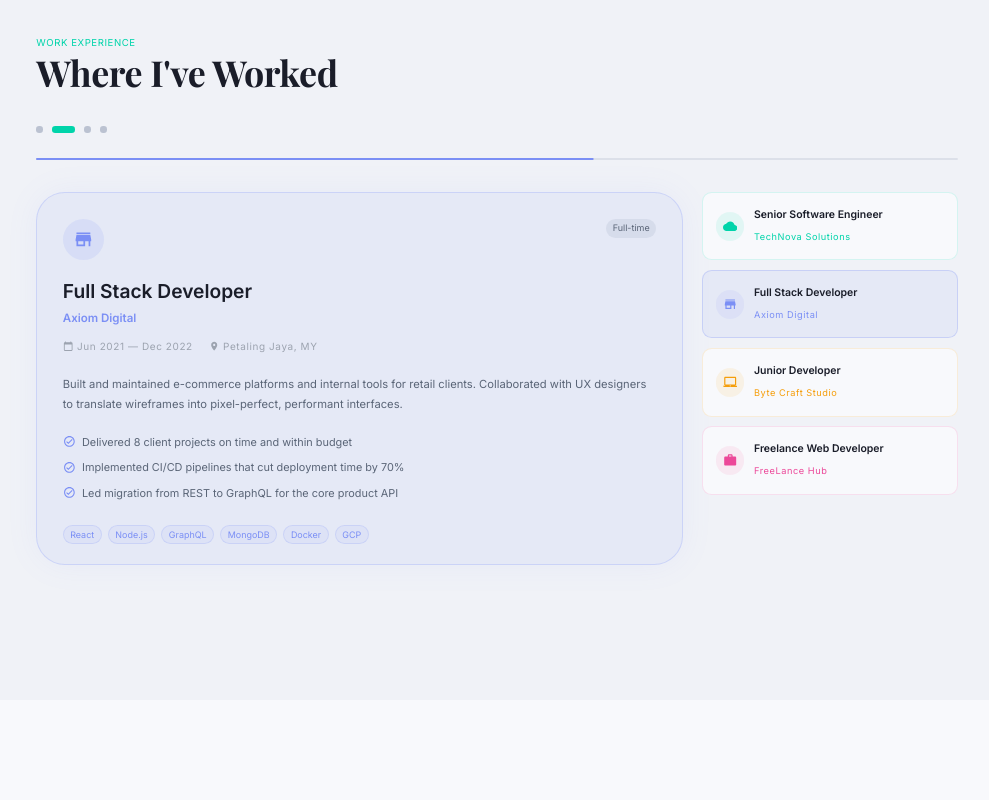
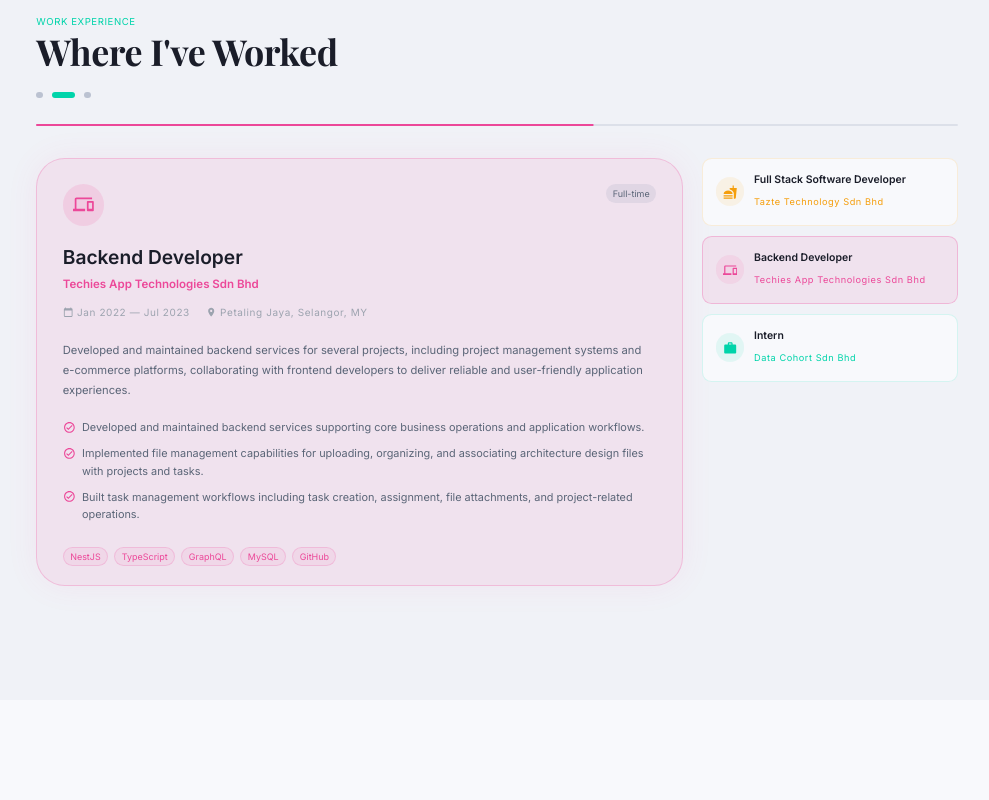
Before and after one commit to lianhong2210/Hong, a Next.js app: page / in a window 1280 px wide. Shown: the part 900-1700 px from the top of the page, without its empty margins (143-1132 px from the left). Built offline with nearby package versions, Linux system fonts and the light colour scheme.

Commit message:
Update working experience

```diff
--- a/src/components/Education/index.tsx
+++ b/src/components/Education/index.tsx
@@ -168,7 +168,7 @@ export default function Education() {
     <Box id="education" component="section" className={styles.section}>
       <Container maxWidth="lg">
         {/* Header */}
-        <Box sx={{ mb: 5 }}>
+        <Box sx={{ mb: 3 }}>
           <Typography className={styles.headerCaption} variant="caption">
             Education & Certifications
           </Typography>
--- a/src/components/Experience/index.tsx
+++ b/src/components/Experience/index.tsx
@@ -17,105 +17,15 @@ import {
 // ** Icons
 import CalendarTodayIcon from "@mui/icons-material/CalendarToday";
 import CheckCircleOutlinedIcon from "@mui/icons-material/CheckCircleOutlined";
-import CloudIcon from "@mui/icons-material/Cloud";
-import LaptopMacIcon from "@mui/icons-material/LaptopMac";
 import LocationOnIcon from "@mui/icons-material/LocationOn";
-import StoreIcon from "@mui/icons-material/Store";
-import WorkIcon from "@mui/icons-material/Work";
 
 // ** Styles
 import styles from "./index.module.scss";
 
+// ** constant
+import { experiences } from "../../constant/experience";
+
 const SLIDE_DURATION = 10000;
-
-interface Experience {
-  company: string;
-  role: string;
-  period: string;
-  location: string;
-  type: string;
-  description: string;
-  achievements: string[];
-  tech: string[];
-  color: string;
-  bgColor: string;
-  icon: React.ReactNode;
-}
-
-const experiences: Experience[] = [
-  {
-    company: "TechNova Solutions",
-    role: "Senior Software Engineer",
-    period: "Jan 2023 — Present",
-    location: "Kuala Lumpur, MY",
-    type: "Full-time",
-    description:
-      "Leading the development of a cloud-native SaaS platform serving over 50,000 users across Southeast Asia. Architecting microservices and driving front-end modernisation efforts.",
-    achievements: [
-      "Reduced API response times by 60% via caching strategy redesign",
-      "Mentored a team of 4 junior developers and ran bi-weekly code reviews",
-      "Shipped 3 major product features that increased user retention by 22%",
-    ],
-    tech: ["Next.js", "TypeScript", "Go", "PostgreSQL", "Redis", "AWS"],
-    color: "#00D4AA",
-    bgColor: "rgba(0,212,170,0.09)",
-    icon: <CloudIcon />,
-  },
-  {
-    company: "Axiom Digital",
-    role: "Full Stack Developer",
-    period: "Jun 2021 — Dec 2022",
-    location: "Petaling Jaya, MY",
-    type: "Full-time",
-    description:
-      "Built and maintained e-commerce platforms and internal tools for retail clients. Collaborated with UX designers to translate wireframes into pixel-perfect, performant interfaces.",
-    achievements: [
-      "Delivered 8 client projects on time and within budget",
-      "Implemented CI/CD pipelines that cut deployment time by 70%",
-      "Led migration from REST to GraphQL for the core product API",
-    ],
-    tech: ["React", "Node.js", "GraphQL", "MongoDB", "Docker", "GCP"],
-    color: "#7B8FF5",
-    bgColor: "rgba(123,143,245,0.09)",
-    icon: <StoreIcon />,
-  },
-  {
-    company: "Byte Craft Studio",
-    role: "Junior Developer",
-    period: "Aug 2020 — May 2021",
-    location: "Shah Alam, MY",
-    type: "Full-time",
-    description:
-      "Joined as a fresh graduate and worked on cross-platform mobile apps and RESTful backend services. Gained deep hands-on experience in agile workflows and code review culture.",
-    achievements: [
-      "Built a customer loyalty app used by 10,000+ active users",
-      "Improved unit test coverage from 12% to 68%",
-      "Received 'Rising Star' award at the annual company review",
-    ],
-    tech: ["React Native", "Django", "Python", "Firebase", "Jest"],
-    color: "#F59E0B",
-    bgColor: "rgba(245,158,11,0.09)",
-    icon: <LaptopMacIcon />,
-  },
-  {
-    company: "FreeLance Hub",
-    role: "Freelance Web Developer",
-    period: "Jun 2019 — Jul 2020",
-    location: "Remote",
-    type: "Freelance",
-    description:
-      "Designed and developed websites for small businesses and startups across Malaysia and Singapore. Handled everything from discovery workshops to deployment and post-launch support.",
-    achievements: [
-      "Completed 15+ projects with consistent 5-star client ratings",
-      "Helped one startup secure seed funding with their MVP",
-      "Built a reusable component library to speed up delivery",
-    ],
-    tech: ["WordPress", "PHP", "HTML/CSS", "JavaScript", "Elementor"],
-    color: "#EC4899",
-    bgColor: "rgba(236,72,153,0.09)",
-    icon: <WorkIcon />,
-  },
-];
 
 export default function Experience() {
   const [active, setActive] = useState(0);
@@ -166,7 +76,7 @@ export default function Experience() {
     <Box id="experience" component="section" className={styles.section}>
       <Container maxWidth="lg">
         {/* Header */}
-        <Box sx={{ mb: 5 }}>
+        <Box sx={{ mb: 3 }}>
           <Typography className={styles.headerCaption} variant="caption">
             Work Experience
           </Typography>
--- a/src/components/Skills/index.tsx
+++ b/src/components/Skills/index.tsx
@@ -66,7 +66,7 @@ export default function Skills() {
     <Box id="skills" component="section" className={styles.section}>
       <Container maxWidth="lg">
         {/* Header */}
-        <Box sx={{ mb: 5 }}>
+        <Box sx={{ mb: 3 }}>
           <Typography className={styles.headerCaption} variant="caption">
             Skills & Technologies
           </Typography>
--- /dev/null
+++ b/src/constant/experience.tsx
@@ -0,0 +1,78 @@
+// ** MUI Imports
+import DevicesIcon from "@mui/icons-material/Devices";
+import FastfoodIcon from "@mui/icons-material/Fastfood";
+import WorkIcon from "@mui/icons-material/Work";
+
+// ** Types
+import { ExperienceTypes } from "../types/experienceTypes";
+
+export const experiences: ExperienceTypes[] = [
+  {
+    company: "Tazte Technology Sdn Bhd",
+    role: "Full Stack Software Developer",
+    period: "August 2023 — Present",
+    location: "Puchong, Selangor, MY",
+    type: "Full-time",
+    description:
+      "Develop and maintain Tazte, a Food and Beverage (F&B) ordering platform, and ThriveOS, a Point-of-Sale (POS) system, delivering solutions across web, mobile, backend services, and cloud infrastructure.",
+    achievements: [
+      "Enhanced merchant ordering and sales management workflows by streamlining business processes and improving overall system efficiency.",
+      "Developed and maintained end-to-end features across ordering, POS, and merchant management workflows to support evolving business requirements.",
+      "Supported production deployments, troubleshooting, and system improvements to ensure application reliability and operational stability.",
+    ],
+    tech: [
+      "Next.js",
+      "NestJS",
+      "React Native",
+      "TypeScript",
+      "PostgreSQL",
+      "RESTful API",
+      "Redis",
+      "Digital Ocean",
+      "GitLab",
+    ],
+    color: "#F59E0B",
+    bgColor: "rgba(245,158,11,0.09)",
+    icon: <FastfoodIcon />,
+  },
+
+  {
+    company: "Techies App Technologies Sdn Bhd",
+    role: "Backend Developer",
+    period: "Jan 2022 — Jul 2023",
+    location: "Petaling Jaya, Selangor, MY",
+    type: "Full-time",
+    description:
+      "Developed and maintained backend services for several projects, including project management systems and e-commerce platforms, collaborating with frontend developers to deliver reliable and user-friendly application experiences.",
+    achievements: [
+      "Developed and maintained backend services supporting core business operations and application workflows.",
+      "Implemented file management capabilities for uploading, organizing, and associating architecture design files with projects and tasks.",
+      "Built task management workflows including task creation, assignment, file attachments, and project-related operations.",
+    ],
+    tech: ["NestJS", "TypeScript", "GraphQL", "MySQL", "GitHub"],
+    color: "#EC4899",
+    bgColor: "rgba(236,72,153,0.09)",
+    icon: <DevicesIcon />,
+  },
+
+  {
+    company: "Data Cohort Sdn Bhd",
+    role: "Intern",
+    period: "Feb 2020 — Apr 2020",
+    location: "Mont Kiara, Kuala Lumpur, MY",
+    type: "Intern",
+    description:
+      "Gained practical experience in software development by contributing to web development projects and participating in the planning and development process.",
+    achievements: [
+      "Participated in software development lifecycle planning and contributed to discussions on system architecture.",
+      "Designed and developed websites based on project requirements.",
+      "Gained hands-on experience in web development and translating requirements into functional solutions.",
+    ],
+    tech: ["PHP", "WordPress"],
+    color: "#00D4AA",
+    bgColor: "rgba(0,212,170,0.09)",
+    icon: <WorkIcon />,
+  },
+];
+
+// 4th experience color: #7B8FF5, bgColor: "rgba(123,143,245,0.09)"
--- a/src/constant/roles.tsx
+++ b/src/constant/roles.tsx
@@ -1,4 +1,4 @@
-export const roles = [
+export const roles: string[] = [
   "Full Stack Software Engineer",
   "Backend Specialist",
   "Problem Solver",
--- a/src/constant/social.tsx
+++ b/src/constant/social.tsx
@@ -3,7 +3,10 @@ import EmailIcon from "@mui/icons-material/Email";
 import GitHubIcon from "@mui/icons-material/GitHub";
 import LinkedInIcon from "@mui/icons-material/LinkedIn";
 
-export const socials = [
+// Types
+import { SocialTypes } from "../types/socialTypes";
+
+export const socials: SocialTypes[] = [
   {
     icon: <GitHubIcon />,
     href: "https://github.com/lianhong2210",
--- /dev/null
+++ b/src/types/experienceTypes.ts
@@ -0,0 +1,13 @@
+export type ExperienceTypes = {
+  company: string;
+  role: string;
+  period: string;
+  location: string;
+  type: string;
+  description: string;
+  achievements: string[];
+  tech: string[];
+  color: string;
+  bgColor: string;
+  icon: React.ReactNode;
+};
--- /dev/null
+++ b/src/types/socialTypes.ts
@@ -0,0 +1,5 @@
+export type SocialTypes = {
+  icon: React.ReactNode;
+  href: string;
+  label: string;
+};
```
